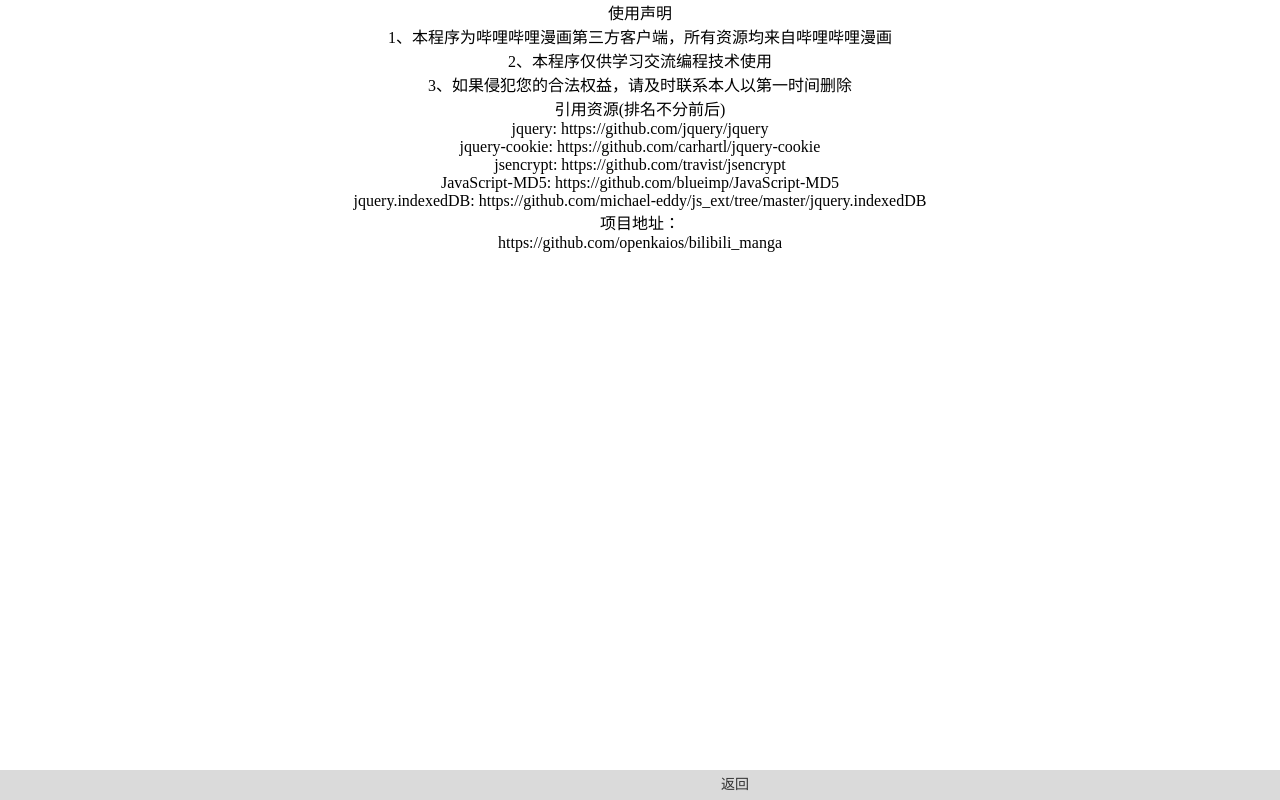
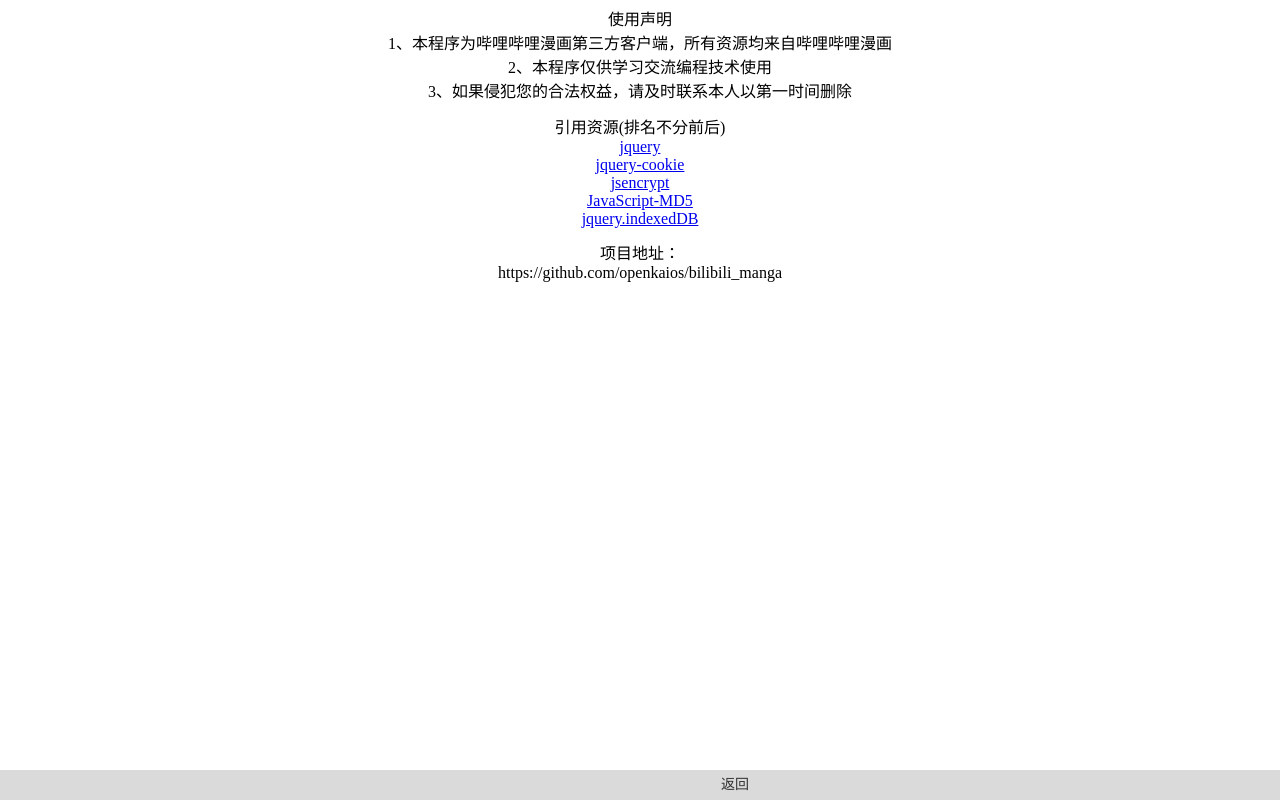
Before and after one commit to openGiraffes/bilibili_manga, a plain HTML site: page application/about/index.html in a window 1280 px wide. Drawn offline with Linux system fonts and the light colour scheme.

Commit message:
about page

```diff
--- a/application/about/index.css
+++ b/application/about/index.css
@@ -43,3 +43,27 @@
   color: #323232;
   text-align: center;
 }
+
+.items {
+  width: 100%;
+  height: calc(100% - 30px);
+  overflow-x: hidden;
+  overflow-y: auto;
+  position: fixed;
+  z-index: 1;
+}
+
+.item {
+  width: 100%;
+  background-color: white;
+  outline: none;
+  text-align: center;
+  margin: 0 auto;
+  padding: 6px;
+}
+
+.item:focus,
+.item.select {
+  background-color: #d26585;
+  color: white;
+}
--- a/application/about/index.html
+++ b/application/about/index.html
@@ -12,36 +12,31 @@
 
 <body>
     <div class="items">
-        <div class="item">
+        <div class="item" tabIndex="0">
             <p>使用声明</p>
             <p>1、本程序为哔哩哔哩漫画第三方客户端，所有资源均来自哔哩哔哩漫画</p>
             <p>2、本程序仅供学习交流编程技术使用</p>
             <p>3、如果侵犯您的合法权益，请及时联系本人以第一时间删除</p>
         </div>
-        <div class="item">
+        <div class="item" tabIndex="1">
             <p>引用资源(排名不分前后)</p>
             <p>
-                jquery:
-                <a>https://github.com/jquery/jquery</a>
+                <a href="https://github.com/jquery/jquery">jquery</a>
             </p>
             <p>
-                jquery-cookie:
-                <a>https://github.com/carhartl/jquery-cookie</a>
+                <a href="https://github.com/carhartl/jquery-cookie">jquery-cookie</a>
             </p>
             <p>
-                jsencrypt:
-                <a>https://github.com/travist/jsencrypt</a>
+                <a href="https://github.com/travist/jsencrypt">jsencrypt</a>
             </p>
             <p>
-                JavaScript-MD5:
-                <a>https://github.com/blueimp/JavaScript-MD5</a>
+                <a href="https://github.com/blueimp/JavaScript-MD5">JavaScript-MD5</a>
             </p>
             <p>
-                jquery.indexedDB:
-                <a>https://github.com/michael-eddy/js_ext/tree/master/jquery.indexedDB</a>
+                <a href="https://github.com/michael-eddy/js_ext/tree/master/jquery.indexedDB">jquery.indexedDB</a>
             </p>
         </div>
-        <div class="item">
+        <div class="item" tabIndex="2">
             <p>项目地址：</p>
             <a>https://github.com/openkaios/bilibili_manga</a>
         </div>
--- a/application/user/index.js
+++ b/application/user/index.js
@@ -142,7 +142,7 @@ function logout() {
         localStorage.removeItem('userInfo');
     }
 }
-var current = -1, menuIndex = 0;
+var current = -1, menuIndex = -1;
 function nav(move) {
     if (!isOpen) {
         var next = current + move;
```
